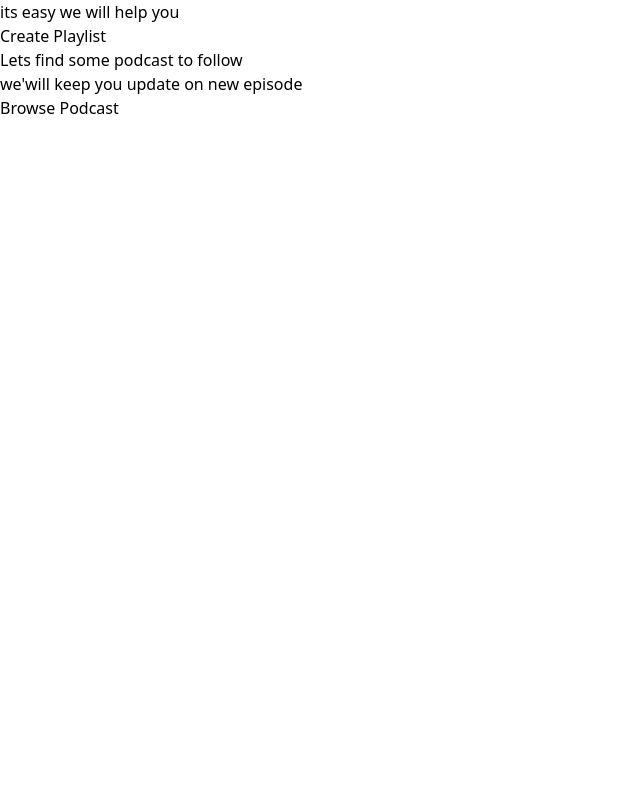
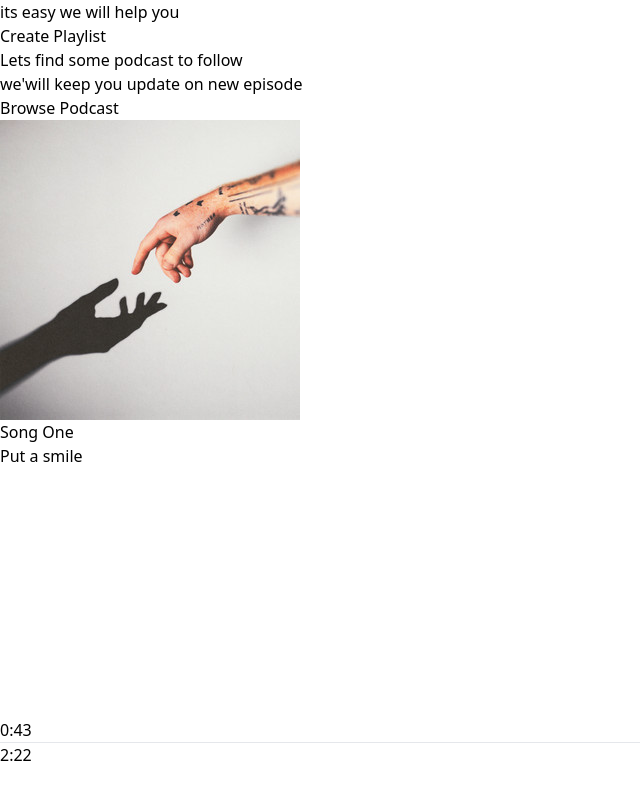
Before and after one commit to Amith-18/Spotify-Clone, a React (Vite) app: page / in a window 1280 px wide. Shown: the part 346-1146 px from the top of the page, without its empty margins (0-640 px from the left). Before the commit the page ends 800 px from the top, so only its background shows below. Built offline with nearby package versions, Linux system fonts and the light colour scheme.

Commit message:
added new file player.jsx

```diff
--- a/src/App.jsx
+++ b/src/App.jsx
@@ -1,12 +1,15 @@
 import React from 'react'
 import Sidebar from './Components/Sidebar'
+import Player from './Components/Player'
 
 
 const App = () => {
   return (
     <div className='h-screen bg-black'>
-      <div className='flex-grow'></div>
-      <Sidebar/>
+      <div className='h-[90%] flex'>
+        <Sidebar />
+      </div>
+      <Player />
     </div>
   )
 }
--- /dev/null
+++ b/src/Components/Player.jsx
@@ -0,0 +1,47 @@
+import React from 'react'
+import { assets, songsData } from '../assets/assets'
+
+const Player = () => {
+  return (
+    <div className='h-[10%] b-black flex justify-between items-center text-white px-4'>
+        <div className="hidden lg:flex items-center gap-4">
+            <img className='w-12' src={songsData[0].image} alt="" />
+            <div>
+                <p>{songsData[0].name}</p>
+                <p>{songsData[0].desc.slice(0,12)}</p>
+            </div>
+        </div>
+
+        <div className="flex flex-col items-center gap-1 m-auto">
+            <div className="flex gap-4">
+                <img className='w-4 cursor-pointer' src={assets.shuffle_icon} alt="" />
+                <img className='w-4 cursor-pointer' src={assets.prev_icon} alt="" />
+                <img className='w-4 cursor-pointer' src={assets.play_icon} alt="" />
+                <img className='w-4 cursor-pointer' src={assets.next_icon} alt="" />
+                <img className='w-4 cursor-pointer' src={assets.loop_icon} alt="" />
+            </div>
+
+            <div className="flex items-center gap-5">
+                <p>0:43</p>
+                <div className="w-[60vw] max-w-[500px] bg-gray-300 rounded-full cursor-pointer">
+                    <hr className='h-1 border-none w-0 bg-green-800 rounded-full' />
+                </div>
+                <p>2:22</p>
+            </div>
+        </div>
+        <div className="hidden lg:flex items-center gap-2 opacity-75">
+            <img className="w-4" src={assets.play_icon} alt=""  />
+            <img className="w-4" src={assets.mic_icon} alt=""  />
+            <img className="w-4" src={assets.queue_icon} alt=""  />
+            <img className="w-4" src={assets.speaker_icon} alt=""  />
+            <img className="w-4" src={assets.volume_icon} alt=""  />
+            <div className="w-20 bg-slate-50 h-1 rounded"></div>
+            <img className="w-4" src={assets.mini_player_icon} alt=""  />
+            <img className="w-4" src={assets.zoom_icon} alt=""  />
+        </div>
+
+    </div>
+  )
+}
+
+export default Player
```
